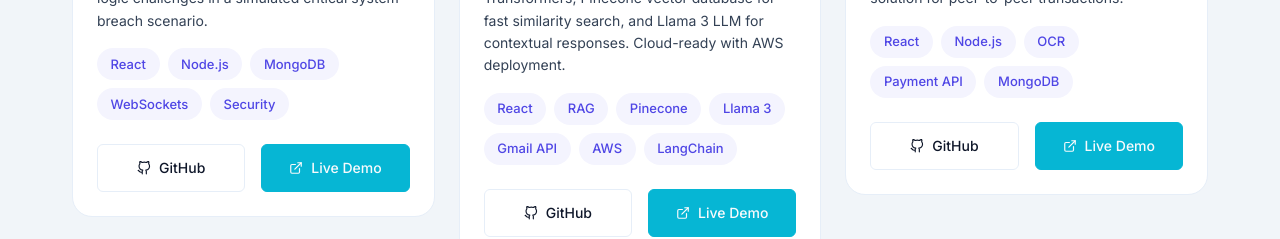
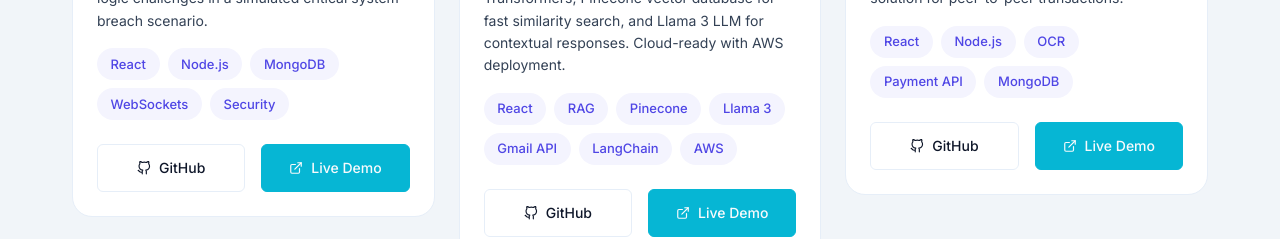
Before and after one commit to Riyaz2815-Mohammed/PortFolio-React, a React (Vite) app: page / in a window 1280 px wide. Shown: the part 3620-3859 px from the top of the page. Built offline with nearby package versions, Linux system fonts and the light colour scheme.

Commit message:
feat: add AWS technology to Email RAG Chatbot

```diff
--- a/src/data/projects.js
+++ b/src/data/projects.js
@@ -9,7 +9,7 @@
   {
     title: 'Email RAG Chatbot',
     description: 'An intelligent AI chatbot that connects to Gmail using OAuth and processes emails with Retrieval-Augmented Generation (RAG). Features vector embeddings via Sentence Transformers, Pinecone vector database for fast similarity search, and Llama 3 LLM for contextual responses. Cloud-ready with AWS deployment.',
-    technologies: ['React', 'RAG', 'Pinecone', 'Llama 3', 'Gmail API', 'AWS', 'LangChain'],
+    technologies: ['React', 'RAG', 'Pinecone', 'Llama 3', 'Gmail API', 'LangChain', 'AWS'],
     github: 'https://github.com/Riyaz2815-Mohammed/Email-RAG.git',
     live: 'https://ai-email-rag-chatbot.vercel.app',
   },
```
